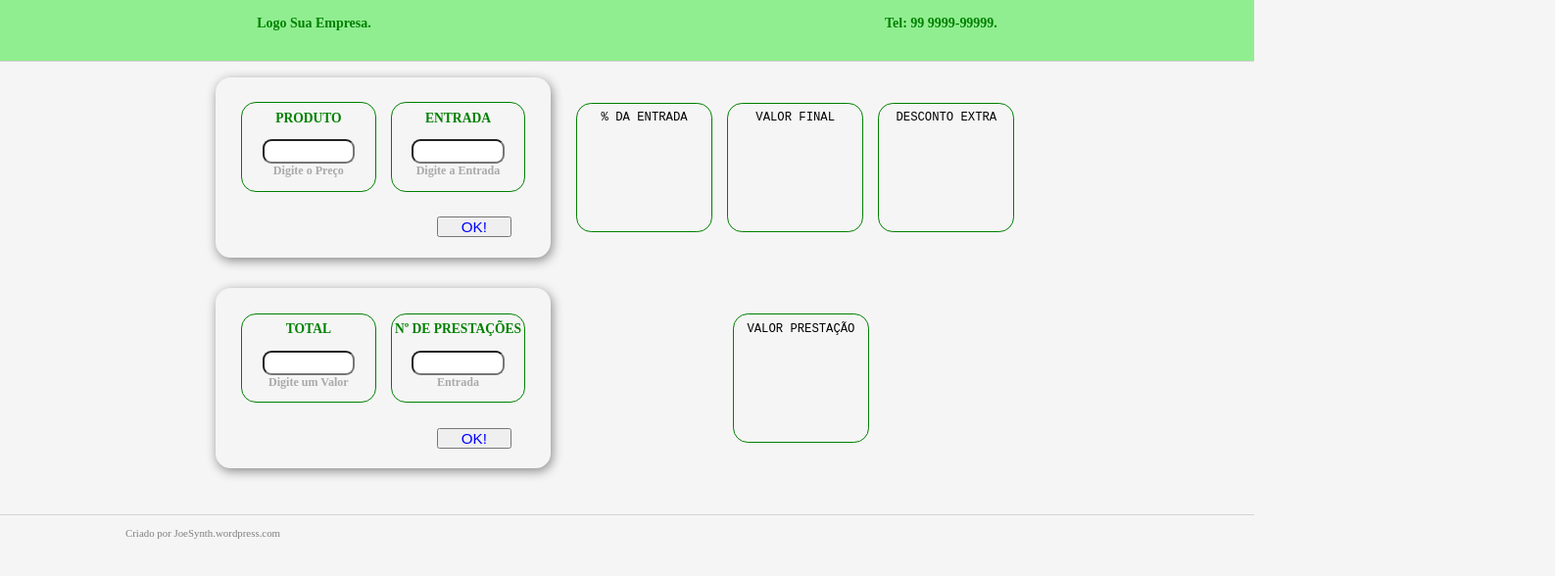
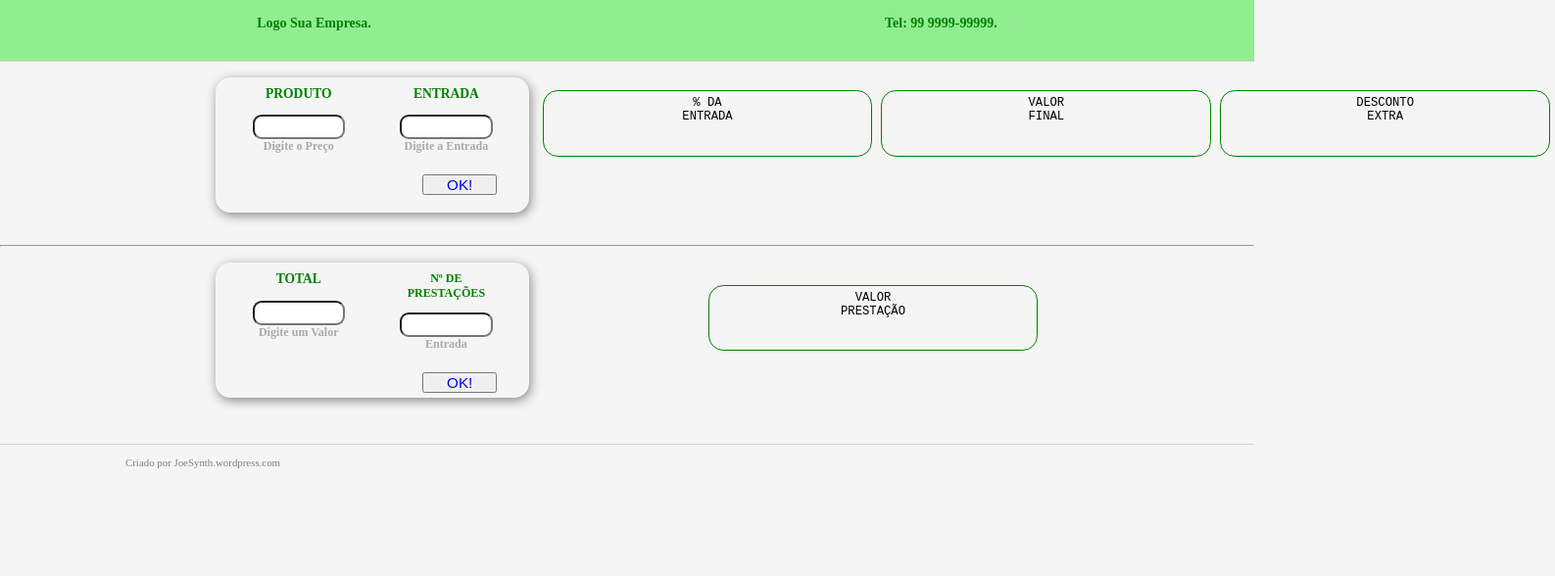
Before and after one commit to Joesynth/calDes, a plain HTML site: page index.html in a window 1280 px wide. Shown: the whole page at 98% size, 1587 px wide, since content can reach past the window. Drawn offline with Linux system fonts and the light colour scheme.

Commit message:
Add files via upload

```diff
--- a/index.html
+++ b/index.html
@@ -31,7 +31,8 @@
 		body {
 			background-color: whitesmoke;
 		}
-		#con {
+
+		.con {
 			display: flex;
 			//justify-content: center;
 			margin-left: 16%;
@@ -45,7 +46,7 @@
 			box-shadow: var(--sombra);
 			//padding: 0.6em;
 			//margin: 0.6em;
-			height: 12em;
+			height: 9em;
 		}
 
 		#entra {
@@ -53,7 +54,7 @@
 			//background-color: lightgreen;
 			//border-radius: 1em;
 			//box-shadow: var(--sombra);
-			padding: 0.6em;
+			//padding: .6em;
 			margin: 0.6em;
 		}
 		#entraD {
@@ -65,15 +66,24 @@
 			margin: 0.6em;
 			margin-left: 11em;
 		}
-
+		.ceIn {
+			//background-color: lightgreen;;
+			width: 10em;
+			//height: 8em;
+			//padding-top: 0.5em;
+			//border-radius: 1em;
+			//border: solid 1px green;
+			//margin: 0.5em;
+			text-align: center;
+		}
 		.ce {
 			//background-color: lightgreen;;
-			width: 9em;
-			//height: 8em;
-			padding-top: 0.5em;
+			width: 22em;
+			height: 4em;
+			padding-top: 0.3em;
 			border-radius: 1em;
 			border: solid 1px green;
-			margin: 0.5em;
+			margin: 0.3em;
 			text-align: center;
 		}
 		.inp {
@@ -122,6 +132,30 @@
 			color: gray;
 		}
 
+		hr {
+			color: #eee;
+		}
+		#nP {
+			font-size: 0.8em;
+		}
+
+/* Media Queries
+--------------------------------------------- [DAKI PRA BAIXO É O LAYOUT DISPLAY CELULAR] */
+
+/* @media é a mesma configuração, com 480px, utilizada no app Guri2*/
+@media all and (max-width : 480px) {
+
+		.con {
+			display: flex;
+			flex-direction: column-reverse;
+			//justify-content: center;
+			margin-left: 1%;
+			padding: 1em;
+		}
+
+
+}
+
 	</style>
 
 
@@ -137,16 +171,16 @@
 </header>
 
 
-<div id="con">	 <!-- Conteúdo -->
+<div class="con">	 <!-- Conteúdo -->
 
 	<div id="entraM">
 			<div id="entra">
-				<div class="ce">		<!-- Célula -->
+				<div class="ceIn">		<!-- Célula -->
 					<p>PRODUTO</p>
 					<input class="inp" id="pro" type="text" placeholder="">
 					<p class="pH">Digite o Preço</p>
 				</div>
-				<div class="ce">
+				<div class="ceIn">
 					<p>ENTRADA</p>
 					<input class="inp" id="ent" type="text" placeholder="">
 					<p class="pH">Digite a Entrada</p>
@@ -158,34 +192,35 @@
 
 	<div id="entra">
 			<div class="ce">
-				<pre>% DA ENTRADA</pre>
+				<pre>% DA<br>ENTRADA</pre>
 				<h3 id="por"></h3>
 			</div>
 			<div class="ce">
-				<pre>VALOR FINAL</pre>
+				<pre>VALOR<br>FINAL</pre>
 				<h3 id="vF"></h3>
 			</div>
 				<div class="ce">		<!-- Célula -->
-					<pre>DESCONTO EXTRA</pre>
+					<pre>DESCONTO<br>EXTRA</pre>
 					<h3 id="vaFim"></h3>
 				</div>
 	</div>
 
 </div>
 
+<br>
+<hr>
 
-
-<div id="con">	 <!-- Conteúdo -->
+<div class="con">	 <!-- Conteúdo -->
 
 	<div id="entraM">
 						<div id="entra">
-								<div class="ce">
+								<div class="ceIn">
 										<p>TOTAL</p>
 										<input class="inp" id="presT" type="text" placeholder="">
 										<p class="pH">Digite um Valor</p>
 								</div>
-								<div class="ce">
-										<p>Nº DE PRESTAÇÕES</p>
+								<div class="ceIn">
+										<p id="nP" >Nº DE<br>PRESTAÇÕES</p>
 										<input class="inp" id="presP" type="text" placeholder="">
 										<p class="pH">Entrada</p>
 								</div>
@@ -195,7 +230,7 @@
 
 						<div id="entraD">
 							<div class="ce">
-								<pre>VALOR PRESTAÇÃO</pre>
+								<pre>VALOR<br>PRESTAÇÃO</pre>
 								<h3 id="vaPres"></h3>
 							</div>
 						</div>
```
